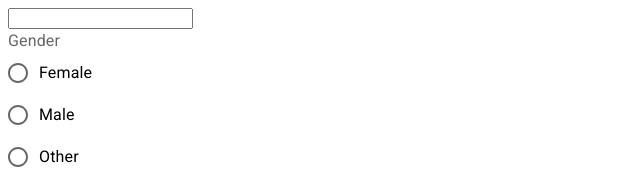
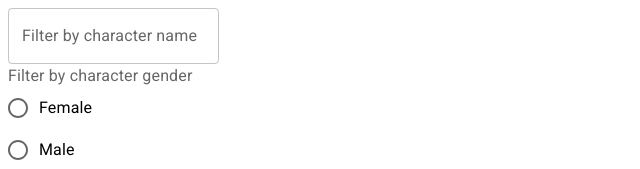
Before and after one commit to darya-startsava/star-wars-app, a React (Create React App) app: page / in a window 1280 px wide. Shown: the top 169 px of the page, without its empty margins (0-640 px from the left). Built offline with nearby package versions, Linux system fonts and the light colour scheme; no server answers.

Commit message:
feat: minor filters improvements

```diff
--- a/src/filters/byGender/components/Filter.jsx
+++ b/src/filters/byGender/components/Filter.jsx
@@ -19,7 +19,9 @@ export function Filter() {
   return (
     <section>
       <FormControl>
-        <FormLabel id="gender-radio-buttons-group-label">Gender</FormLabel>
+        <FormLabel id="gender-radio-buttons-group-label">
+          Filter by character gender
+        </FormLabel>
         <RadioGroup
           aria-labelledby="gender-radio-buttons-group-label"
           onChange={onGenderFilterValueChange}
--- a/src/filters/byName/components/Filter.jsx
+++ b/src/filters/byName/components/Filter.jsx
@@ -1,5 +1,6 @@
+import { useDispatch, useSelector } from 'react-redux';
+import { TextField } from '@mui/material';
 import { selectByNameFilterValue, setNameFilter } from '../slice';
-import { useDispatch, useSelector } from 'react-redux';
 
 export function Filter() {
   const dispatch = useDispatch();
@@ -10,10 +11,11 @@ export function Filter() {
 
   return (
     <section>
-      <input
-        type="text"
+      <TextField
+        label="Filter by character name"
+        variant="outlined"
+        value={byNameFilterValue}
         onChange={onNameFilterValueChange}
-        value={byNameFilterValue}
       />
     </section>
   );
```
